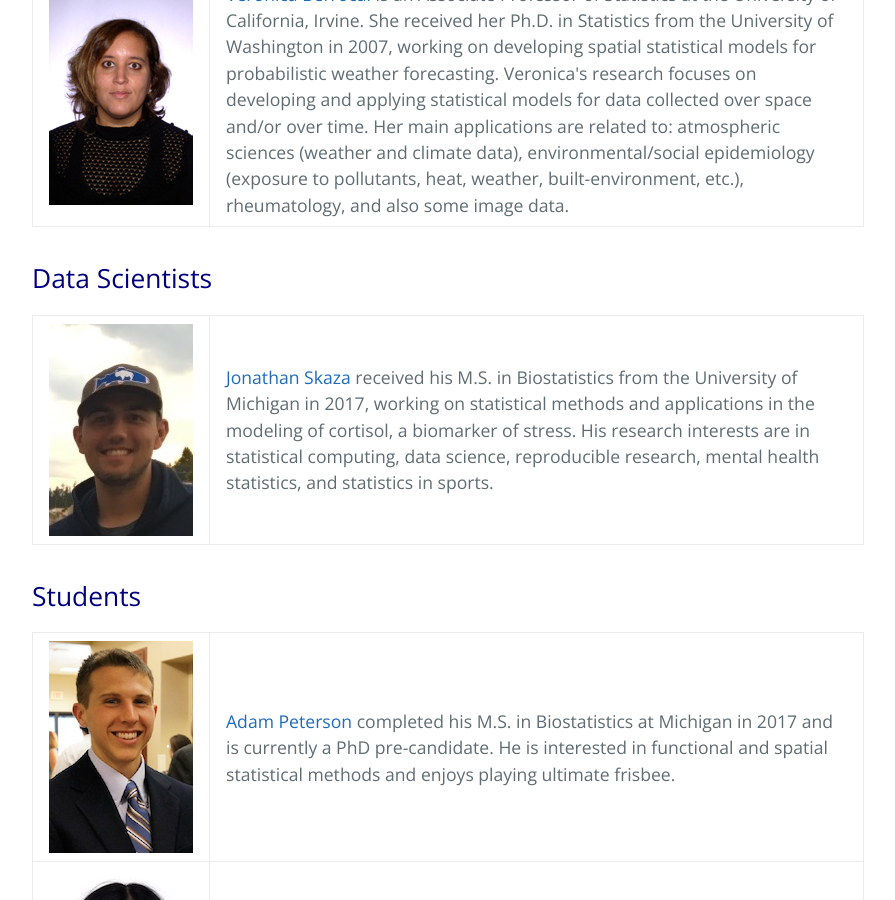
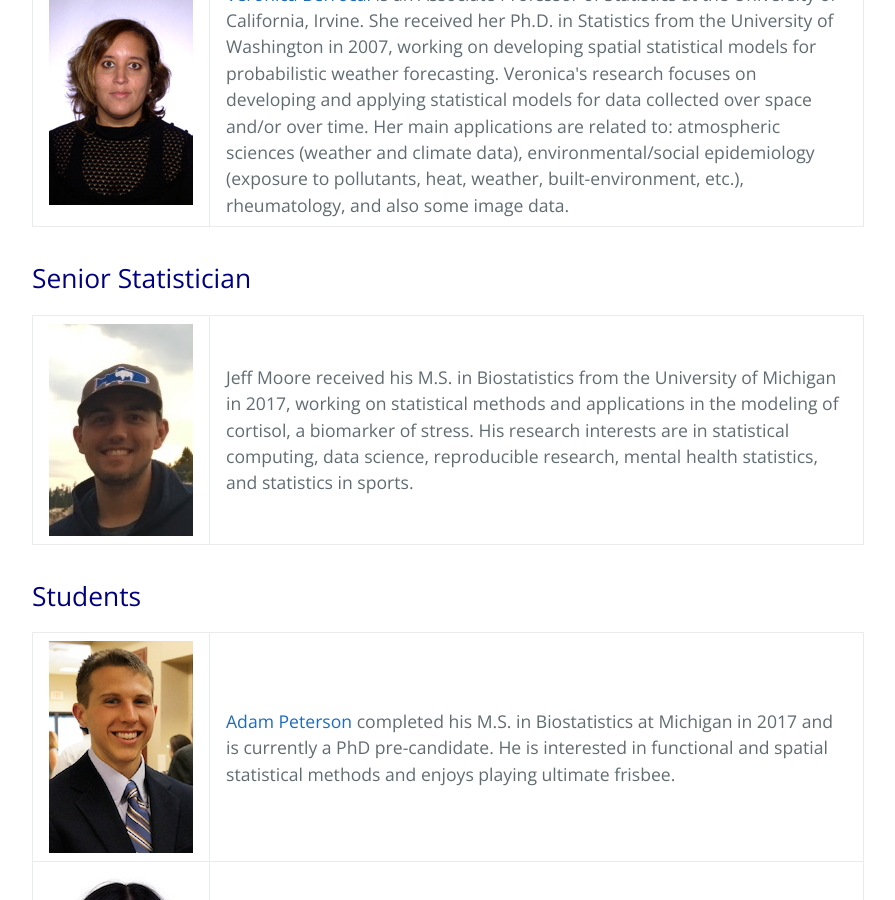
Before and after one commit to Biostatistics4SocialImpact/Biostatistics4SocialImpact.github.io, a Jekyll site: the page built from people.md, in a window 1280 px wide and 900 px high, scrolled down 717 px. Shown: the whole window, without its empty margins (192-1087 px from the left). Built offline with Jekyll 4.4.1, drawn with Linux system fonts in a browser that asks for light colours.

Commit message:
Update people.md

```diff
--- a/people.md
+++ b/people.md
@@ -19,13 +19,13 @@ permalink: /people/
   </tbody>
 </table>
 
-## Data Scientists
+## Senior Statistician
 
 <table>
   <tbody>
     <tr>
       <td><div class="thumbskaza"></div></td>
-      <td> <a href="http://jskaza.github.io">Jonathan Skaza</a> received his M.S. in Biostatistics from the University of Michigan in 2017, working on statistical methods and applications in the modeling of cortisol, a biomarker of stress. His research interests are in statistical computing, data science, reproducible research, mental health statistics, and statistics in sports. </td>
+      <td> Jeff Moore received his M.S. in Biostatistics from the University of Michigan in 2017, working on statistical methods and applications in the modeling of cortisol, a biomarker of stress. His research interests are in statistical computing, data science, reproducible research, mental health statistics, and statistics in sports. </td>
     </tr>
   </tbody>
 </table>
```
